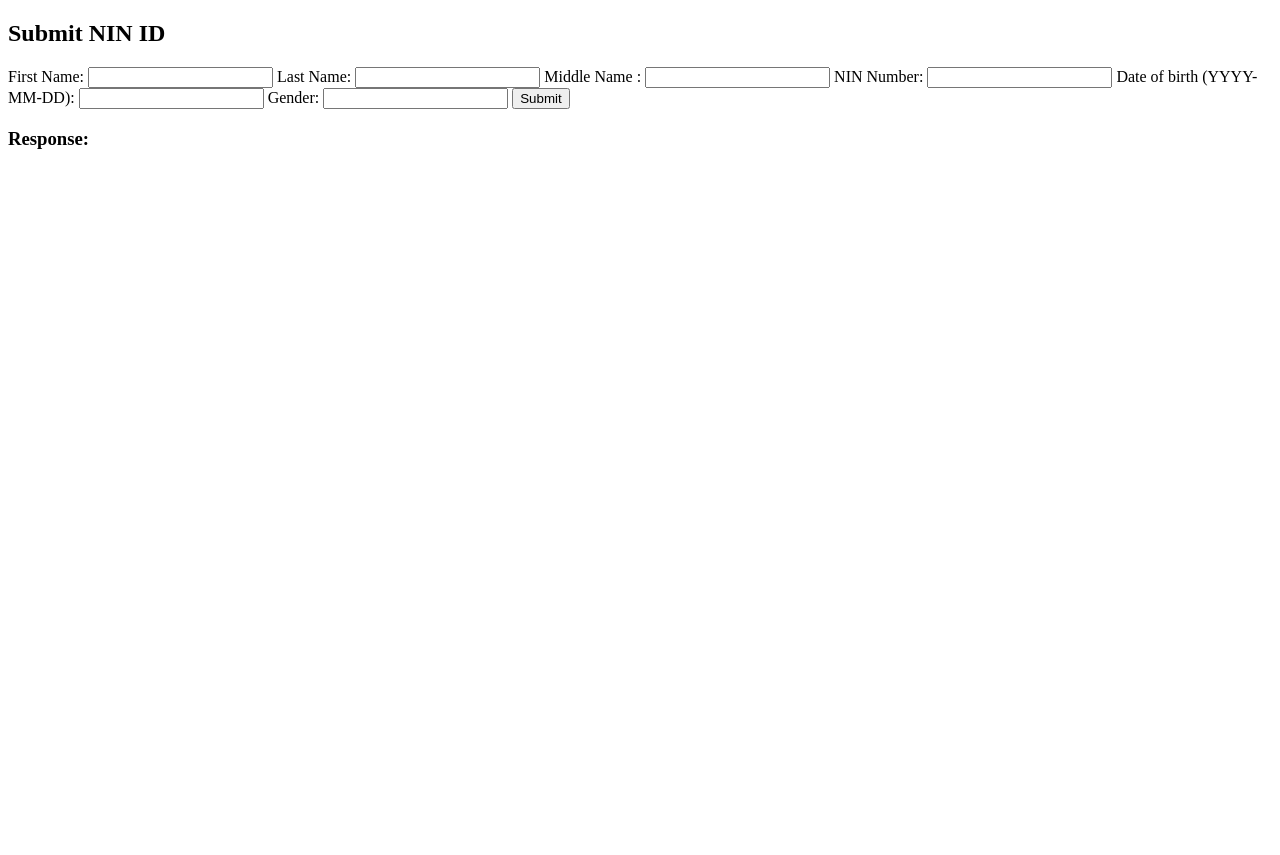
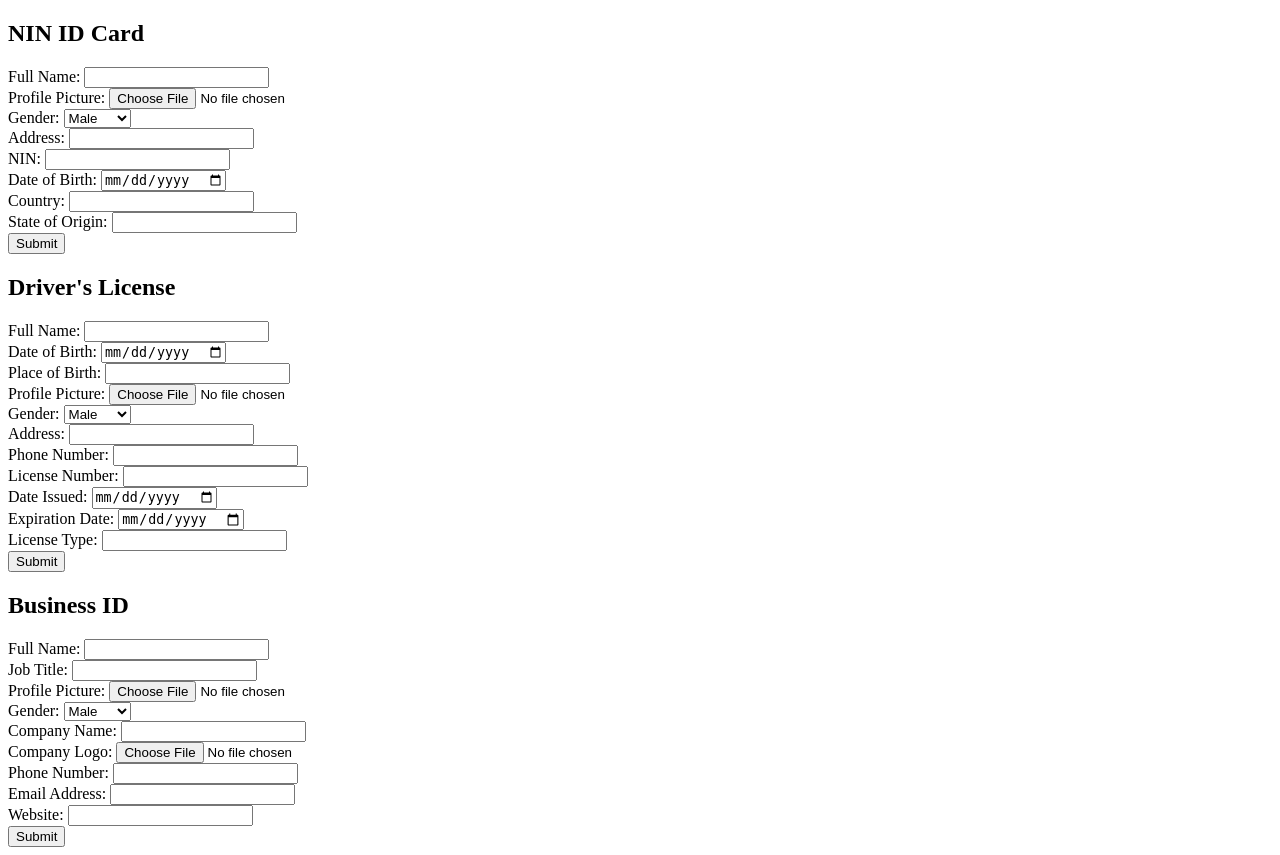
Before and after one commit to codewithgaji/Cardify, a Django app: template templates/index.html in a window 1280 px wide. Before the commit the page ends 149 px from the top, so only its background shows below. Run offline with Django 5.2, Linux system fonts and the light colour scheme; the template is opened without the code that fills it, so the values that code supplies are empty.

```diff
--- a/id_card_app/urls.py
+++ b/id_card_app/urls.py
@@ -6,6 +6,7 @@ from django.conf import settings
 
 urlpatterns = [
     path("", views.Docsdata, name="API-Documentation"),
+    path("test-form/", views.TestData, name="Test-Form"),
     path('nin-info/', views.NINInfo.as_view()),
     path('business-info/', views.BusinessInfo.as_view()),
     path('license-info/', views.DriversInfo.as_view()),
--- a/id_card_app/views.py
+++ b/id_card_app/views.py
@@ -76,8 +76,8 @@ class BusinessInfo(APIView):
             serializer.save()
         return Response(serializer.data)
 
-# def TestData(request):
-#     return render(request, "index.html")
+def TestData(request):
+     return render(request, "index.html")
 
 def Docsdata(request):
     return render(request, "docs.html")
--- a/templates/index.html
+++ b/templates/index.html
@@ -1,69 +1,120 @@
 <!DOCTYPE html>
 <html lang="en">
-  <head>
-    <meta charset="UTF-8" />
-    <meta name="viewport" content="width=device-width, initial-scale=1.0" />
-    <title>Test NIN API</title>
-  </head>
-  <body>
-    <h2>Submit NIN ID</h2>
+<head>
+    <meta charset="UTF-8">
+    <meta name="viewport" content="width=device-width, initial-scale=1.0">
+    <title>ID Card Form</title>
+</head>
+<body>
+    <h2>NIN ID Card</h2>
+    <form method="POST" enctype="multipart/form-data">
+        {% csrf_token %}
+        <label for="full_name">Full Name:</label>
+        <input type="text" id="full_name" name="full_name" required><br>
 
-    <form id="ninForm">
-      <label for="first_name">First Name:</label>
-      <input type="text" id="first_name" name="first_name" required />
+        <label for="profile_pic">Profile Picture:</label>
+        <input type="file" id="profile_pic" name="profile_pic"><br>
 
-      <label for="last_name">Last Name:</label>
-      <input type="text" id="last_name" name="last_name" required />
+        <label for="gender">Gender:</label>
+        <select id="gender" name="gender">
+            <option value="M">Male</option>
+            <option value="F">Female</option>
+        </select><br>
 
-      <label for="middle_name">Middle Name :</label>
-      <input type="text" id="middle_name" name="middle_name" required />
+        <label for="address">Address:</label>
+        <input type="text" id="address" name="address" required><br>
 
-      <label for="nin_number">NIN Number:</label>
-      <input type="text" id="nin_number" name="nin_number" required />
+        <label for="nin">NIN:</label>
+        <input type="text" id="nin" name="nin" maxlength="11" required><br>
 
-      <label for="dateofbirth">Date of birth (YYYY-MM-DD):</label>
-      <input type="text" id="dateofbirth" name="dob" required />
+        <label for="dateofbirth">Date of Birth:</label>
+        <input type="date" id="dateofbirth" name="dateofbirth"><br>
 
-      <label for="gender">Gender:</label>
-      <input type="text" id="gender" name="gender" required />
+        <label for="country">Country:</label>
+        <input type="text" id="country" name="country" required><br>
 
-      <button type="submit">Submit</button>
+        <label for="state_of_origin">State of Origin:</label>
+        <input type="text" id="state_of_origin" name="state_of_origin" required><br>
+
+        <button type="submit">Submit</button>
     </form>
 
-    <h3>Response:</h3>
-    <pre id="responseOutput"></pre>
+    <h2>Driver's License</h2>
+    <form method="POST" enctype="multipart/form-data">
+        {% csrf_token %}
+        <label for="dl_full_name">Full Name:</label>
+        <input type="text" id="dl_full_name" name="full_name" required><br>
 
-    <script>
-      document
-        .getElementById("ninForm")
-        .addEventListener("submit", function (event) {
-          event.preventDefault(); // Prevent page reload
+        <label for="dl_dateofbirth">Date of Birth:</label>
+        <input type="date" id="dl_dateofbirth" name="dateofbirth"><br>
 
-          const formData = {
-            first_name: document.getElementById("first_name").value,
-            middle_name: document.getElementById("middle_name").value,
-            last_name: document.getElementById("last_name").value,
-            nin_number: document.getElementById("nin_number").value,
-            dob: document.getElementById("dateofbirth").value,
-            gender: document.getElementById("gender").value,
-          };
+        <label for="dl_placeofbirth">Place of Birth:</label>
+        <input type="text" id="dl_placeofbirth" name="placeofbirth" required><br>
 
-          fetch("http://127.0.0.1:8000/nin-info/", {
-            // Adjust URL to match your API endpoint
-            method: "POST",
-            headers: { "Content-Type": "application/json" },
-            body: JSON.stringify(formData),
-          })
-            .then((response) => response.json())
-            .then((data) => {
-              document.getElementById("responseOutput").textContent =
-                JSON.stringify(data, null, 2);
-            })
-            .catch((error) => {
-              document.getElementById("responseOutput").textContent =
-                "Error: " + error;
-            });
-        });
-    </script>
-  </body>
+        <label for="dl_profile_pic">Profile Picture:</label>
+        <input type="file" id="dl_profile_pic" name="profile_pic"><br>
+
+        <label for="dl_gender">Gender:</label>
+        <select id="dl_gender" name="gender">
+            <option value="M">Male</option>
+            <option value="F">Female</option>
+        </select><br>
+
+        <label for="dl_address">Address:</label>
+        <input type="text" id="dl_address" name="address" required><br>
+
+        <label for="dl_phone_number">Phone Number:</label>
+        <input type="text" id="dl_phone_number" name="phone_number" maxlength="11" required><br>
+
+        <label for="license_number">License Number:</label>
+        <input type="text" id="license_number" name="license_number" required><br>
+
+        <label for="date_issued">Date Issued:</label>
+        <input type="date" id="date_issued" name="date_issued"><br>
+
+        <label for="expiration_date">Expiration Date:</label>
+        <input type="date" id="expiration_date" name="expiration_date"><br>
+
+        <label for="license_type">License Type:</label>
+        <input type="text" id="license_type" name="license_type" required><br>
+
+        <button type="submit">Submit</button>
+    </form>
+
+    <h2>Business ID</h2>
+    <form method="POST" enctype="multipart/form-data">
+        {% csrf_token %}
+        <label for="biz_full_name">Full Name:</label>
+        <input type="text" id="biz_full_name" name="full_name" required><br>
+
+        <label for="job_title">Job Title:</label>
+        <input type="text" id="job_title" name="job_title" required><br>
+
+        <label for="biz_profile_pic">Profile Picture:</label>
+        <input type="file" id="biz_profile_pic" name="profile_pic"><br>
+
+        <label for="biz_gender">Gender:</label>
+        <select id="biz_gender" name="gender">
+            <option value="M">Male</option>
+            <option value="F">Female</option>
+        </select><br>
+
+        <label for="company_name">Company Name:</label>
+        <input type="text" id="company_name" name="company_name" required><br>
+
+        <label for="company_logo">Company Logo:</label>
+        <input type="file" id="company_logo" name="company_logo"><br>
+
+        <label for="biz_phone_number">Phone Number:</label>
+        <input type="text" id="biz_phone_number" name="phone_number" maxlength="11" required><br>
+
+        <label for="email_address">Email Address:</label>
+        <input type="email" id="email_address" name="email_address" required><br>
+
+        <label for="website">Website:</label>
+        <input type="url" id="website" name="website"><br>
+
+        <button type="submit">Submit</button>
+    </form>
+</body>
 </html>
```
Also changed, not shown: templates/docs.html (+12 -13 lines).
